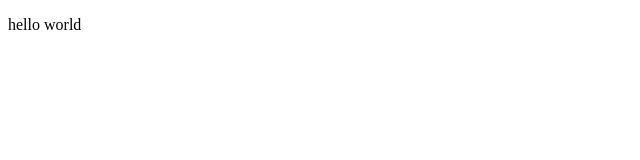
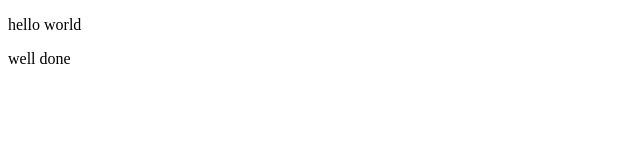
Before and after one commit to duyvu871/test-commit, a plain HTML site: page index.html in a window 1280 px wide. Shown: the full height of the page, 0-640 px from the left. Drawn offline with Linux system fonts and the light colour scheme.

Commit message:
pull to you

```diff
--- a/index.html
+++ b/index.html
@@ -7,5 +7,6 @@
 </head>
 <body>
     <p>hello world</p>
+    well done
 </body>
 </html>
```
